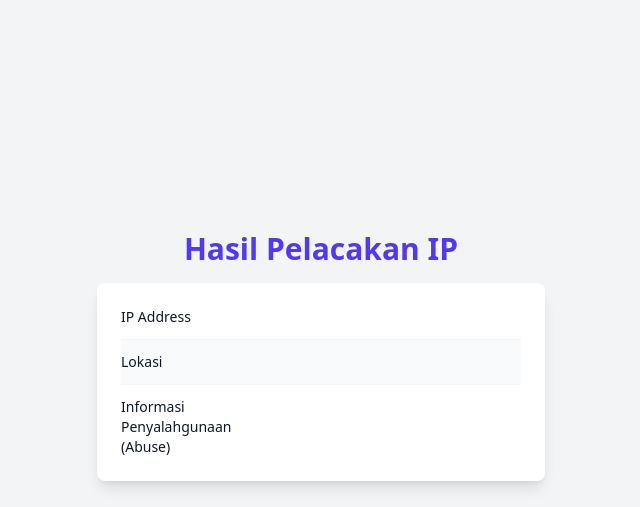
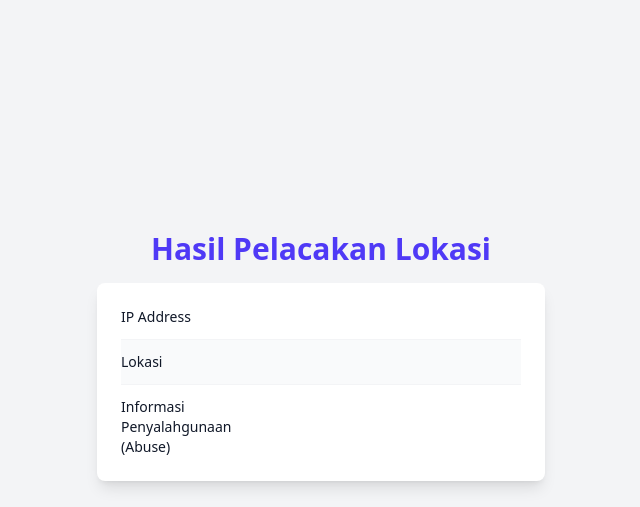
Before and after one commit to Aaronabil/lacakIP-py, a Flask app: template templates/result.html in a window 1280 px wide. Shown: the top 507 px of the page, without its empty margins (319-959 px from the left). Run offline with Flask 3, Linux system fonts and the light colour scheme; the template is opened without the code that fills it, so the values that code supplies are empty.

Commit message:
ganti judul

```diff
--- a/templates/result.html
+++ b/templates/result.html
@@ -8,7 +8,7 @@
     <script src="https://unpkg.com/@tailwindcss/browser@4"></script>
 </head>
 <body class="flex flex-col items-center justify-center min-h-screen bg-gray-100 space-y-4">
-    <h1 class="text-center text-2xl font-bold text-indigo-600 sm:text-3xl">Hasil Pelacakan IP</h1>
+    <h1 class="text-center text-2xl font-bold text-indigo-600 sm:text-3xl">Hasil Pelacakan Lokasi</h1>
     <div class="mx-auto max-w-md bg-white p-6 rounded-lg shadow-lg">
         <!-- <h1>Hasil Pelacakan Lokasi</h1>
         <p><strong>IP Address:</strong> {{ ip }}</p>
```
Also changed, not shown: instance/ip_locations.db.
